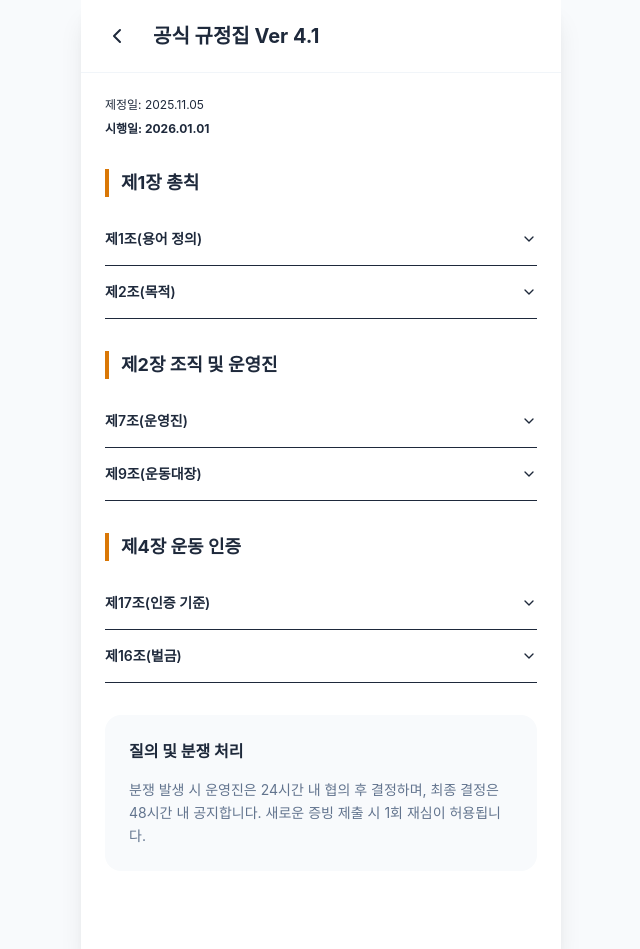
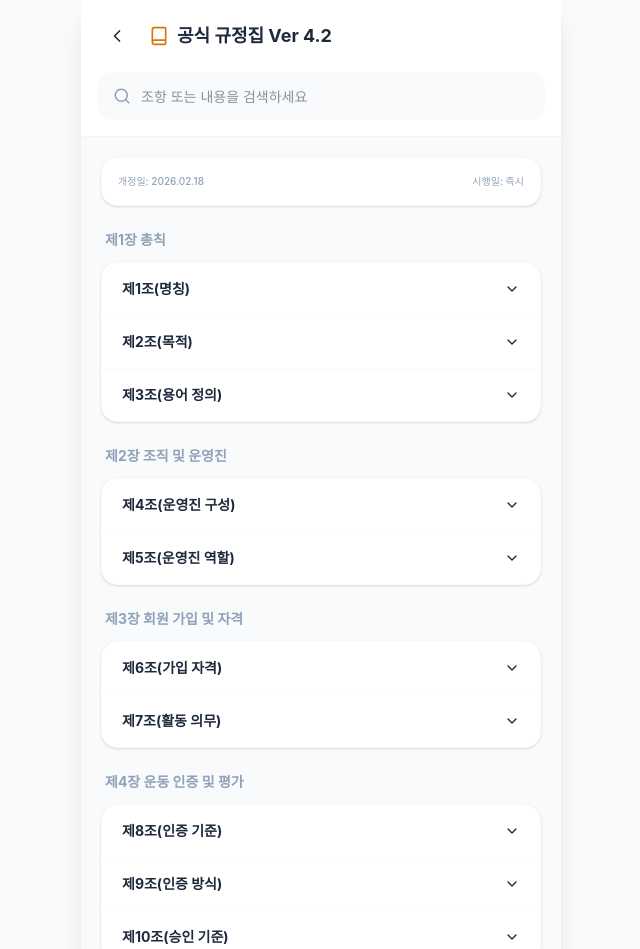
Before and after one commit to Hyunjoon-Jin/legend_excercise, a Next.js app: page /rulebook in a window 1280 px wide. Shown: the top 949 px of the page, without its empty margins (319-959 px from the left). Built offline with nearby package versions, Linux system fonts and the light colour scheme; a web font is replaced by a local one.

Commit message:
feat: implement official rulebook with search functionality

```diff
--- a/src/app/rulebook/page.tsx
+++ b/src/app/rulebook/page.tsx
@@ -1,29 +1,36 @@
 "use client";
 
+import { useState, useMemo } from "react";
 import { useRouter } from "next/navigation";
 import { Button } from "@/components/ui/button";
-import { ChevronLeft } from "lucide-react";
+import { Input } from "@/components/ui/input";
+import { ChevronLeft, Search, X, Book } from "lucide-react";
 import {
     Accordion,
     AccordionContent,
     AccordionItem,
     AccordionTrigger,
 } from "@/components/ui/accordion";
+import { cn } from "@/lib/utils";
 
 const rulebookData = [
     {
         chapter: "제1장 총칙",
         rules: [
             {
-                title: "제1조(용어 정의)",
-                content: `1. ‘시즌’은 본 모임의 운영 단위 기간을 말한다.
-2. ‘주(week)’는 월요일 00시부터 일요일 24시까지의 기간을 말한다.
-3. ‘당일 업로드’는 운동 종료 당일 24시(KST)까지 업로드하는 것을 의미한다.
-4. ‘인증 실패’는 주 2회 미만 인증, 요건 미충족, 당일 업로드 미준수 시 해당한다.`
+                title: "제1조(명칭)",
+                content: "본 모임의 명칭은 '레전드 운동인증방'(이하 '본 모임')이라 한다."
             },
             {
                 title: "제2조(목적)",
-                content: "본 규정은 꾸준한 운동 습관 형성을 독려하고, 건강한 커뮤니티 활동을 증진하는 것을 목적으로 한다."
+                content: "본 모임은 정기적인 운동 습관 형성을 통해 회원 간의 건강 증진 및 유대감을 강화하는 것을 목적으로 한다."
+            },
+            {
+                title: "제3조(용어 정의)",
+                content: `1. '시즌': 본 모임의 운영 단위 기간(보통 4주~8주).
+2. '주(Week)': 월요일 00:00부터 일요일 23:59까지.
+3. '인증': 운동 수행 후 정해진 방식에 따라 기록을 남기는 행위.
+4. '당일 업로드': 운동 종료 당일 내에 인증을 완료하는 것.`
             },
         ],
     },
@@ -31,29 +38,78 @@ const rulebookData = [
         chapter: "제2장 조직 및 운영진",
         rules: [
             {
-                title: "제7조(운영진)",
-                content: "모임의 장, 운동대장, 재무담당을 둔다. 임기는 1개 시즌으로 하며 연임할 수 있다."
+                title: "제4조(운영진 구성)",
+                content: "운영진은 방장(1인), 운동대장(1~2인), 재무(1인)로 구성된다."
             },
             {
-                title: "제9조(운동대장)",
-                content: "운동대장은 구성원의 운동 인증을 관리·승인하고, 최종 승인 및 반려 권한을 가진다."
+                title: "제5조(운영진 역할)",
+                content: `1. 방장: 모임 총괄 및 주요 의사결정.
+2. 운동대장: 인증 현황 관리, 승인 및 반려, 랭킹 집계.
+3. 재무: 회비 및 벌금 정산, 시즌 결산 보고.`
             },
         ],
     },
     {
-        chapter: "제4장 운동 인증",
+        chapter: "제3장 회원 가입 및 자격",
         rules: [
             {
-                title: "제17조(인증 기준)",
-                content: `- 러닝: 30분 이상 또는 3km 이상
-- 걷기: 1시간 이상 또는 3km 이상
-- 헬스: 30분 이상, 3가지 이상 종목
-- 요가/필라테스: 30분 이상 (타임랩스 등)
-- 구기종목: 30분 이상`
+                title: "제6조(가입 자격)",
+                content: "본 모임의 취지에 동감하고 성실히 활동할 의사가 있는 자는 누구나 가입 가능하다."
             },
             {
-                title: "제16조(벌금)",
-                content: "인증 실패 1회당 5,000원 부과. 한 주에 모두 실패 시 10,000원."
+                title: "제7조(활동 의무)",
+                content: "회원은 주 최소 2회 이상의 운동 인증을 성실히 이행해야 할 의무를 가진다."
+            },
+        ],
+    },
+    {
+        chapter: "제4장 운동 인증 및 평가",
+        rules: [
+            {
+                title: "제8조(인증 기준)",
+                content: `분야별 최소 기준은 다음과 같다.
+- 러닝: 3km 이상 또는 30분 이상 지속.
+- 헬스/홈트: 40분 이상 수행 (심박수 또는 사진 증빙).
+- 걷기: 5km 이상 또는 1시간 이상.
+- 기타(요가/필라테스/스포츠): 40분 이상 활동 증빙.`
+            },
+            {
+                title: "제9조(인증 방식)",
+                content: "플랫폼 내 '인증하기' 기능을 통해 사진(심박수/시간 기록 포함)과 운동 정보를 업로드한다."
+            },
+            {
+                title: "제10조(승인 기준)",
+                content: "운동대장은 데이터의 신뢰성을 판단하여 승인하며, 동일 사진 중복 사용이나 조작 발견 시 무효 처리한다."
+            },
+        ],
+    },
+    {
+        chapter: "제5장 상벌 규정",
+        rules: [
+            {
+                title: "제11조(벌금)",
+                content: "주 2회 미인증 시 1회당 5,000원의 벌금이 부과된다. 벌금은 시즌 종료 후 전체 회원의 간식비 또는 회식비로 사용된다."
+            },
+            {
+                title: "제12조(포상)",
+                content: "시즌 종료 후 누적 인증 횟수 상위 3인 및 MVP에게는 소정의 기프티콘 또는 차기 시즌 혜택을 부여한다."
+            },
+            {
+                title: "제13조(강퇴 규정)",
+                content: "정당한 사유 없이 2주 연속 전체 미인증 시 운영진 판단하에 퇴출될 수 있다."
+            },
+        ],
+    },
+    {
+        chapter: "제6장 보칙",
+        rules: [
+            {
+                title: "제14조(규정 외 사항)",
+                content: "본 규정에 명시되지 않은 사항은 통상적인 관례 및 운영진의 합의에 따른다."
+            },
+            {
+                title: "제15조(규정 발효)",
+                content: "본 규정은 2026년 2월 18일부터 즉시 효력을 발생한다."
             },
         ],
     },
@@ -61,47 +117,124 @@ const rulebookData = [
 
 export default function RulebookPage() {
     const router = useRouter();
+    const [searchQuery, setSearchQuery] = useState("");
+
+    const filteredData = useMemo(() => {
+        if (!searchQuery.trim()) return rulebookData;
+
+        const lowQuery = searchQuery.toLowerCase();
+        return rulebookData.map(chapter => ({
+            ...chapter,
+            rules: chapter.rules.filter(rule =>
+                rule.title.toLowerCase().includes(lowQuery) ||
+                rule.content.toLowerCase().includes(lowQuery)
+            )
+        })).filter(chapter => chapter.rules.length > 0);
+    }, [searchQuery]);
+
+    const highlightText = (text: string, query: string) => {
+        if (!query.trim()) return text;
+        const parts = text.split(new RegExp(`(${query})`, "gi"));
+        return (
+            <>
+                {parts.map((part, i) => (
+                    part.toLowerCase() === query.toLowerCase() ? (
+                        <span key={i} className="bg-accent/40 text-primary font-bold rounded-sm px-0.5">{part}</span>
+                    ) : (
+                        <span key={i}>{part}</span>
+                    )
+                ))}
+            </>
+        );
+    };
 
     return (
-        <div className="flex flex-col min-h-screen bg-white">
+        <div className="flex flex-col min-h-screen bg-secondary">
             {/* Header */}
-            <header className="sticky top-0 z-10 bg-white border-b border-slate-100 p-4 flex items-center gap-4">
-                <Button variant="ghost" size="icon" onClick={() => router.back()}>
-                    <ChevronLeft size={24} />
+            <header className="sticky top-0 z-10 bg-white border-b border-slate-100 p-4">
+                <div className="flex items-center gap-3 mb-4">
+                    <Button variant="ghost" size="icon" onClick={() => router.back()} className="rounded-full">
+                        <ChevronLeft size={20} />
                     </Button>
-                <h1 className="text-xl font-bold text-primary">공식 규정집 Ver 4.1</h1>
+                    <div className="flex items-center gap-2">
+                        <Book size={20} className="text-accent" />
+                        <h1 className="text-lg font-bold text-primary">공식 규정집 Ver 4.2</h1>
+                    </div>
+                </div>
+
+                {/* Search Bar */}
+                <div className="relative">
+                    <Search className="absolute left-4 top-1/2 -translate-y-1/2 text-slate-400" size={18} />
+                    <Input
+                        placeholder="조항 또는 내용을 검색하세요"
+                        className="pl-11 h-12 rounded-2xl bg-slate-50 border-none focus:ring-accent"
+                        value={searchQuery}
+                        onChange={(e) => setSearchQuery(e.target.value)}
+                    />
+                    {searchQuery && (
+                        <button
+                            onClick={() => setSearchQuery("")}
+                            className="absolute right-4 top-1/2 -translate-y-1/2 text-slate-400 hover:text-slate-600"
+                        >
+                            <X size={16} />
+                        </button>
+                    )}
+                </div>
             </header>
 
-            <main className="p-6 space-y-8 pb-20">
-                <div className="space-y-2">
-                    <p className="text-xs text-muted-foreground">제정일: 2025.11.05</p>
-                    <p className="text-xs text-muted-foreground font-bold">시행일: 2026.01.01</p>
+            <main className="p-5 space-y-6 pb-20">
+                <div className="bg-white rounded-2xl p-4 shadow-sm border border-slate-50">
+                    <div className="flex justify-between items-center text-[10px] text-slate-400 font-medium">
+                        <span>개정일: 2026.02.18</span>
+                        <span>시행일: 즉시</span>
+                    </div>
                 </div>
 
-                {rulebookData.map((section, idx) => (
-                    <section key={idx} className="space-y-4">
-                        <h2 className="text-lg font-bold text-primary border-l-4 border-accent pl-3">
+                {filteredData.length > 0 ? (
+                    filteredData.map((section, idx) => (
+                        <section key={idx} className="space-y-3">
+                            <h2 className="text-sm font-bold text-slate-400 px-1">
                                 {section.chapter}
                             </h2>
-                        <Accordion type="single" collapsible className="w-full">
+                            <div className="bg-white rounded-2xl shadow-sm border border-slate-50 overflow-hidden text-sm">
+                                <Accordion type="multiple" className="w-full">
                                     {section.rules.map((rule, ruleIdx) => (
-                                <AccordionItem key={ruleIdx} value={`item-${idx}-${ruleIdx}`}>
-                                    <AccordionTrigger className="text-sm font-semibold hover:no-underline">
-                                        {rule.title}
+                                        <AccordionItem
+                                            key={ruleIdx}
+                                            value={`item-${idx}-${ruleIdx}`}
+                                            className="border-b last:border-0 border-slate-50"
+                                        >
+                                            <AccordionTrigger className="px-5 py-4 text-primary font-bold hover:no-underline text-left">
+                                                {highlightText(rule.title, searchQuery)}
                                             </AccordionTrigger>
-                                    <AccordionContent className="text-sm text-slate-600 leading-relaxed whitespace-pre-wrap">
-                                        {rule.content}
+                                            <AccordionContent className="px-5 pb-5 pt-0 text-slate-600 leading-relaxed whitespace-pre-wrap text-xs">
+                                                <div className="bg-slate-50 p-4 rounded-xl border border-slate-100">
+                                                    {highlightText(rule.content, searchQuery)}
+                                                </div>
                                             </AccordionContent>
                                         </AccordionItem>
                                     ))}
                                 </Accordion>
+                            </div>
                         </section>
-                ))}
+                    ))
+                ) : (
+                    <div className="py-20 flex flex-col items-center justify-center text-slate-400">
+                        <Search size={40} className="mb-3 opacity-20" />
+                        <p className="text-sm">검색 결과가 없습니다.</p>
+                        <button
+                            onClick={() => setSearchQuery("")}
+                            className="mt-2 text-xs text-accent font-bold"
+                        >
+                            검색 초기화
+                        </button>
+                    </div>
+                )}
 
-                <div className="bg-slate-50 p-6 rounded-2xl space-y-4 mt-8">
-                    <h3 className="font-bold text-primary">질의 및 분쟁 처리</h3>
-                    <p className="text-sm text-slate-500 leading-relaxed">
-                        분쟁 발생 시 운영진은 24시간 내 협의 후 결정하며, 최종 결정은 48시간 내 공지합니다. 새로운 증빙 제출 시 1회 재심이 허용됩니다.
+                <div className="bg-amber-50 p-6 rounded-2xl border border-amber-100 mt-4">
+                    <h3 className="font-bold text-amber-800 text-sm mb-2">💡 유의사항</h3>
+                    <p className="text-xs text-amber-700 leading-relaxed">
+                        규정 위반 시 벌금이 부과되며, 고의적인 부정 인증은 즉시 강퇴 사유가 될 수 있습니다. 모든 인증은 '당일 업로드'를 원칙으로 합니다.
                     </p>
                 </div>
             </main>
```
Lines whose indentation alone changed are shown as unchanged.
